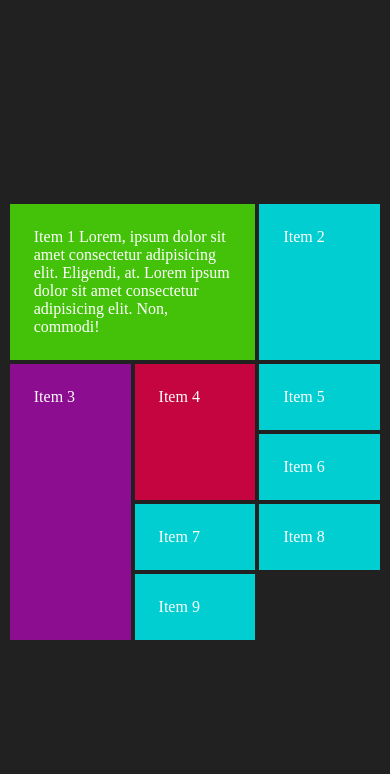
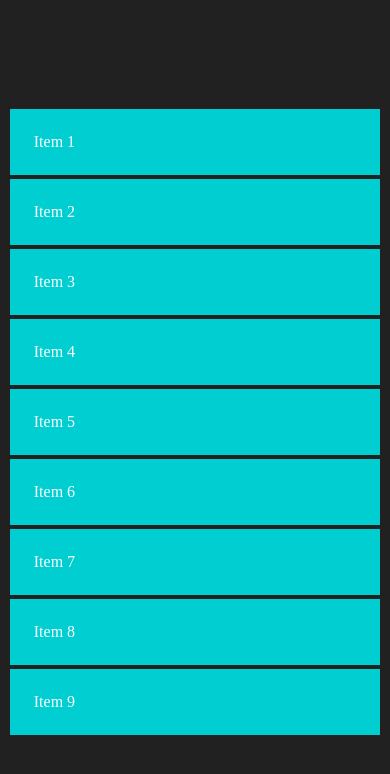
Before and after one commit to AngkitHashamsa/grid-css, a plain HTML site: page index.html in a window 390 px wide. Drawn offline with Linux system fonts and the light colour scheme.

Commit message:
responsiveness

```diff
--- a/index.html
+++ b/index.html
@@ -10,11 +10,7 @@
   <body>
     <div class="grid-container">
       <!-- .item{Item $}*9 -->
-      <div class="item">
-        Item 1 Lorem, ipsum dolor sit amet consectetur adipisicing elit.
-        Eligendi, at. Lorem ipsum dolor sit amet consectetur adipisicing elit.
-        Non, commodi!
-      </div>
+      <div class="item">Item 1</div>
       <div class="item">Item 2</div>
       <div class="item">Item 3</div>
       <div class="item">Item 4</div>
--- a/styles.css
+++ b/styles.css
@@ -17,11 +17,11 @@ body {
   display: grid;
   width: min(95%, 1124px);
   margin-inline: auto;
-  grid-template-columns: repeat(3, 1fr);
-  /* grid-auto-rows: minmax(100px, auto); */
-  /* grid-template-rows: repeat(3, 300px); */
+  /* grid-template-columns: repeat(3, 1fr); */
+  /* ! for wrapping */
+  grid-template-columns: repeat(auto-fill, minmax(300px, 1fr));
+
   gap: 4px;
-  /* align-items: end; */
 }
 
 .item {
@@ -30,21 +30,8 @@ body {
   padding: 1.5rem;
 }
 
-.item:nth-of-type(1) {
-  background-color: hsla(101, 100%, 50%, 0.726);
-  align-self: end;
-  /* grid-column-start: 1;
-  grid-column-end: 3; */
-  /* grid-column: 1/3; */
-  grid-column: 1 / span 2;
-}
-
-.item:nth-of-type(3) {
-  background-color: hsla(298, 97%, 42%, 0.623);
-  grid-row: 2/ 6;
-}
-
-.item:nth-of-type(4) {
-  background-color: hsla(342, 97%, 42%, 0.918);
-  grid-row: 2/ 4;
-}
+/* @media (max-width: 500px) {
+  .grid-container {
+    grid-template-columns: 1fr;
+  }
+} */
```
